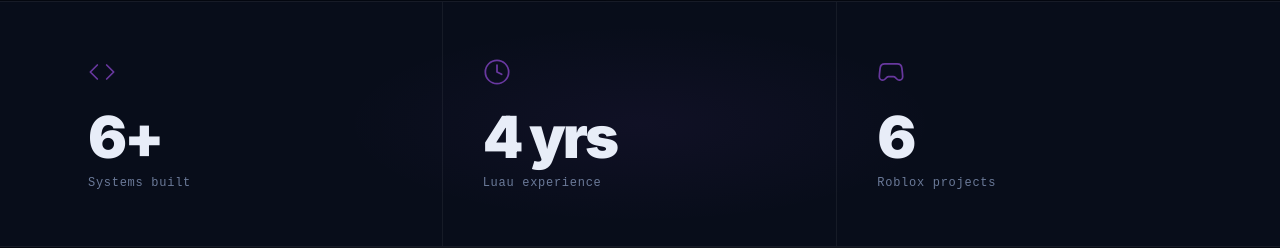
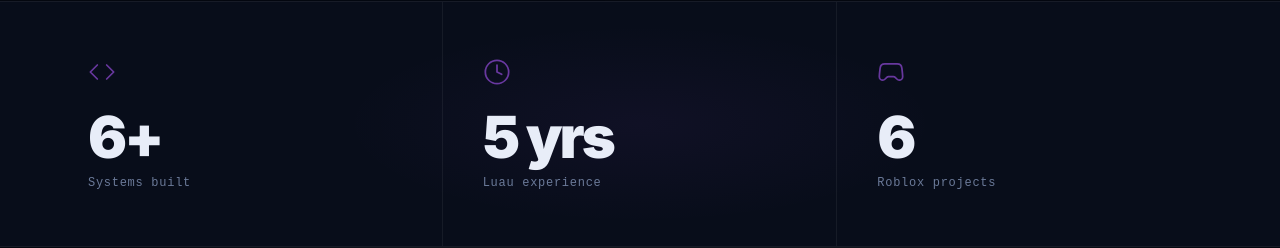
Before and after one commit to Yuuki-Tab/roblox-portfolio, a React (Vite) app: page / in a window 1280 px wide. Shown: the part 799-1047 px from the top of the page. Built offline with nearby package versions, Linux system fonts and the light colour scheme; a web font is replaced by a local one.

Commit message:
fix: update experience years (Luau 5, Python 3, Java 2)

```diff
--- a/src/config.ts
+++ b/src/config.ts
@@ -12,7 +12,7 @@
 
 	stats: [
 		{ value: "6+", label: "Systems built", icon: "code" },
-		{ value: "4 yrs", label: "Luau experience", icon: "clock" },
+		{ value: "5 yrs", label: "Luau experience", icon: "clock" },
 		{ value: "6", label: "Roblox projects", icon: "gamepad" },
 	],
 
--- a/src/terminalFiles.ts
+++ b/src/terminalFiles.ts
@@ -61,7 +61,7 @@
 					{ t: "t-op", v: "." },
 					{ t: "t-var", v: "experience" },
 					{ t: "t-op", v: " = " },
-					{ t: "t-num", v: "4" },
+					{ t: "t-num", v: "5" },
 					{ t: "t-comment", v: " --// years" },
 				],
 			},
@@ -130,7 +130,7 @@
 				parts: [
 					{ t: "t-keyword", v: "self" },
 					{ t: "t-op", v: ".experience = " },
-					{ t: "t-num", v: "4" },
+					{ t: "t-num", v: "3" },
 					{ t: "t-comment", v: "  # years" },
 				],
 			},
@@ -194,7 +194,7 @@
 					{ t: "t-op", v: " " },
 					{ t: "t-var", v: "experience" },
 					{ t: "t-op", v: " = " },
-					{ t: "t-num", v: "4" },
+					{ t: "t-num", v: "2" },
 					{ t: "t-comment", v: "; // years" },
 				],
 			},
```
